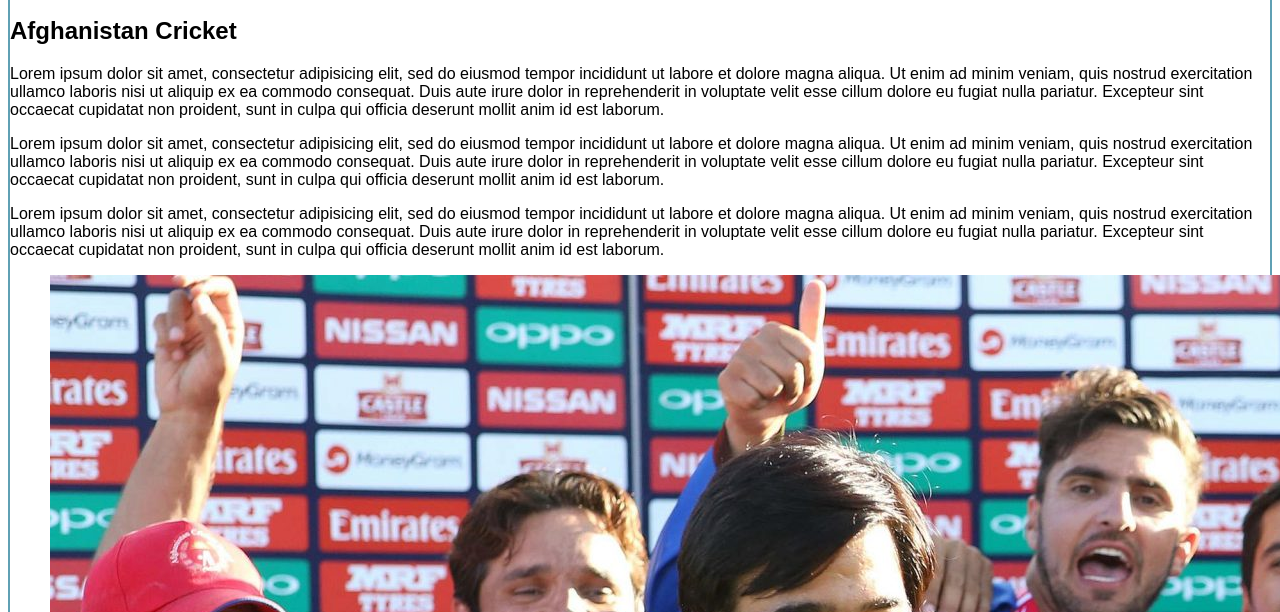
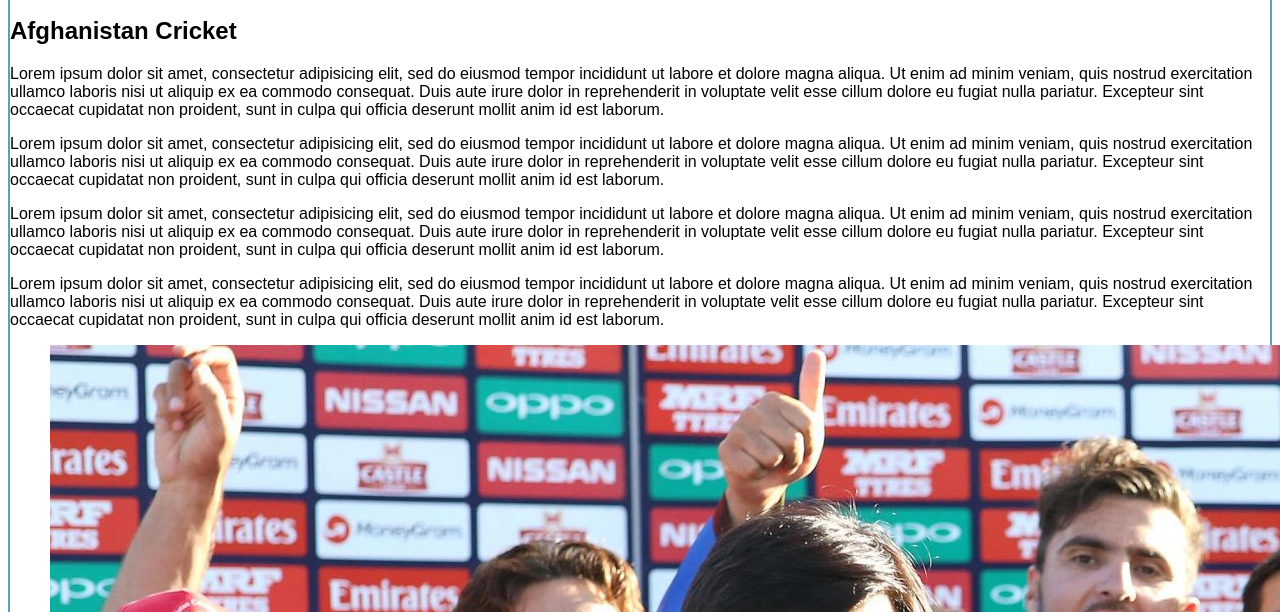
Before and after one commit to safiabdulhadi/very-small-project, a plain HTML site: page index.html in a window 1280 px wide. Shown: the part 188-800 px from the top of the page. Drawn offline with Linux system fonts and the light colour scheme.

Commit message:
modified and add P

```diff
--- a/index.html
+++ b/index.html
@@ -86,6 +86,15 @@
           pariatur. Excepteur sint occaecat cupidatat non proident, sunt in
           culpa qui officia deserunt mollit anim id est laborum.
         </p>
+        <p>
+          Lorem ipsum dolor sit amet, consectetur adipisicing elit, sed do
+          eiusmod tempor incididunt ut labore et dolore magna aliqua. Ut enim ad
+          minim veniam, quis nostrud exercitation ullamco laboris nisi ut
+          aliquip ex ea commodo consequat. Duis aute irure dolor in
+          reprehenderit in voluptate velit esse cillum dolore eu fugiat nulla
+          pariatur. Excepteur sint occaecat cupidatat non proident, sunt in
+          culpa qui officia deserunt mollit anim id est laborum.
+        </p>
       </section>
       <section>
         <figure>
```
